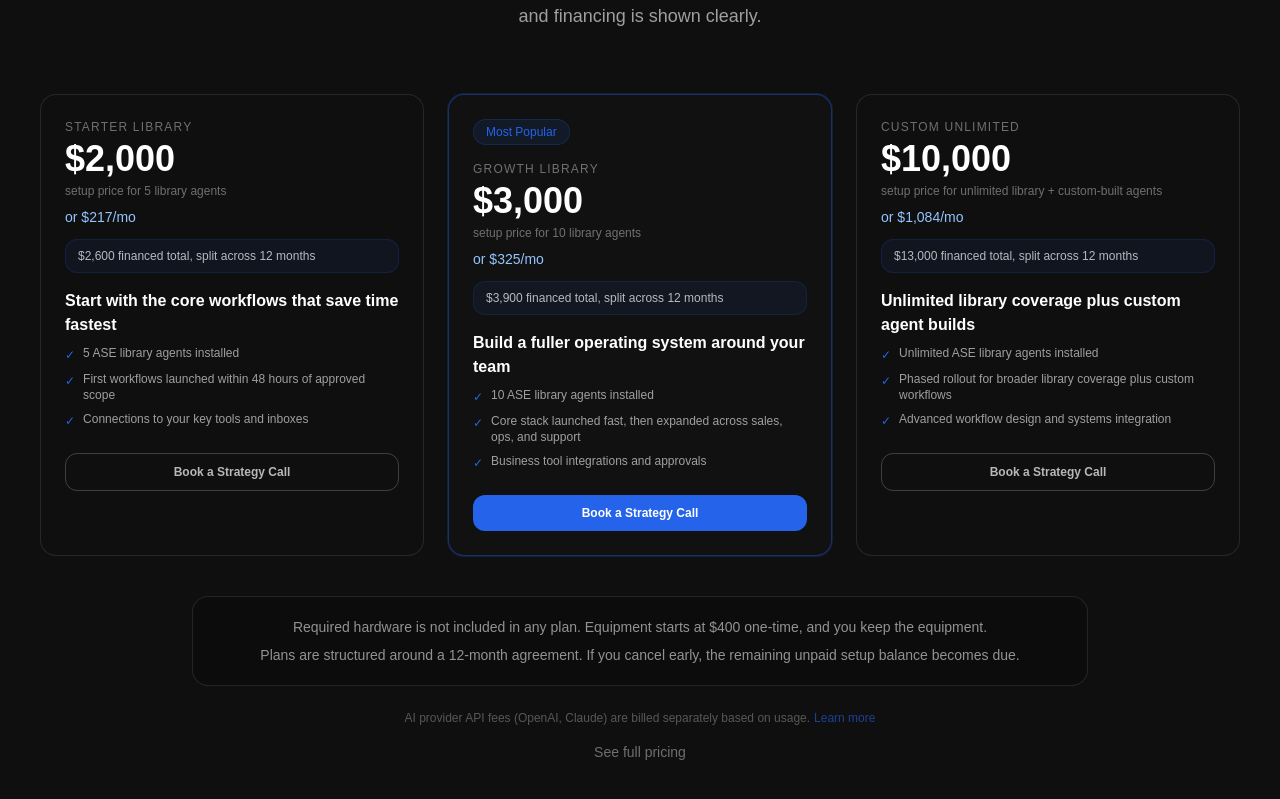
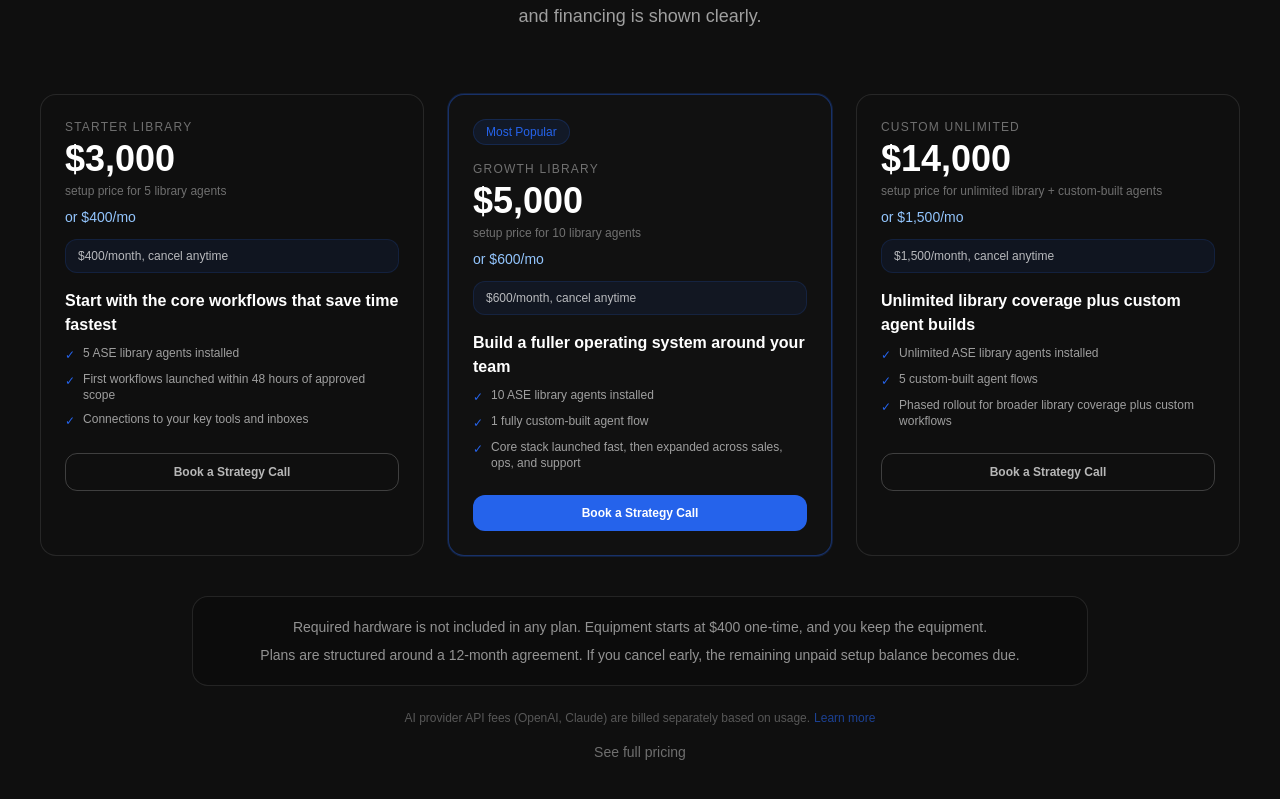
Before and after one commit to candressen/agent-setup-experts, a Next.js app: page / in a window 1280 px wide. Shown: the part 4958-5757 px from the top of the page. Built offline with nearby package versions, Linux system fonts and the light colour scheme; no server answers.

Commit message:
feat: update pricing — Starter $3k/$400mo, Growth $5k/$600mo, Enterprise $14k/$1500mo

```diff
--- a/app/pricing/page.tsx
+++ b/app/pricing/page.tsx
@@ -89,8 +89,7 @@ export default function PricingPage() {
             ))}
           </div>
           <p className="mt-6 text-sm leading-relaxed text-white/55">
-            Monthly pricing is based on adding a 30% surcharge to the setup total, then splitting it across
-            12 months.
+            Monthly retainer includes ongoing support, updates, and agent maintenance.
           </p>
         </div>
       </section>
--- a/components/FAQSection.tsx
+++ b/components/FAQSection.tsx
@@ -6,12 +6,12 @@ const items = [
   {
     question: 'How do the library plans work?',
     answer:
-      'Starter includes 5 ASE library agents for a $2,000 setup. Growth includes 10 library agents for a $3,000 setup. Custom is $10,000 for unlimited library agents plus custom-built agents.',
+      'Starter includes 5 ASE library agents for a $3,000 setup. Growth includes 10 library agents for a $5,000 setup. Custom is $14,000 for unlimited library agents plus custom-built agents.',
   },
   {
     question: 'Can we pay monthly instead of all at once?',
     answer:
-      'Yes. We can present the setup on a 12-month financing view. Starter is $2,600 total financed, shown as about $217 per month. Growth is $3,900 total financed, about $325 per month. Custom is $13,000 total financed, about $1,084 per month.',
+      'Yes. Monthly retainer pricing is available. Starter is $400 per month, Growth is $600 per month, and Custom is $1,500 per month. Monthly retainer includes ongoing support, updates, and agent maintenance.',
   },
   {
     question: 'Is equipment included?',
--- a/lib/constants.ts
+++ b/lib/constants.ts
@@ -43,10 +43,10 @@ export const PRICING_TIERS = [
   {
     id: 'starter',
     name: 'Starter Library',
-    price: '$2,000',
+    price: '$3,000',
     priceNote: 'setup price for 5 library agents',
-    monthlyPrice: '$217/mo',
-    monthlyNote: '$2,600 financed total, split across 12 months',
+    monthlyPrice: '$400/mo',
+    monthlyNote: '$400/month, cancel anytime',
     financedTotal: '$2,600',
     headline: 'Start with the core workflows that save time fastest',
     description:
@@ -64,16 +64,17 @@ export const PRICING_TIERS = [
   {
     id: 'growth',
     name: 'Growth Library',
-    price: '$3,000',
+    price: '$5,000',
     priceNote: 'setup price for 10 library agents',
-    monthlyPrice: '$325/mo',
-    monthlyNote: '$3,900 financed total, split across 12 months',
+    monthlyPrice: '$600/mo',
+    monthlyNote: '$600/month, cancel anytime',
     financedTotal: '$3,900',
     headline: 'Build a fuller operating system around your team',
     description:
       'Best for businesses ready to launch a broader library stack across lead handling, follow-up, support, reporting, and admin workflows.',
     includes: [
       '10 ASE library agents installed',
+      '1 fully custom-built agent flow',
       'Core stack launched fast, then expanded across sales, ops, and support',
       'Business tool integrations and approvals',
       'Launch guidance for your team',
@@ -85,16 +86,17 @@ export const PRICING_TIERS = [
   {
     id: 'custom',
     name: 'Custom Unlimited',
-    price: '$10,000',
+    price: '$14,000',
     priceNote: 'setup price for unlimited library + custom-built agents',
-    monthlyPrice: '$1,084/mo',
-    monthlyNote: '$13,000 financed total, split across 12 months',
+    monthlyPrice: '$1,500/mo',
+    monthlyNote: '$1,500/month, cancel anytime',
     financedTotal: '$13,000',
     headline: 'Unlimited library coverage plus custom agent builds',
     description:
       'Best for teams that want ASE to deploy the library broadly, add custom agents, and architect a more tailored AI operating layer.',
     includes: [
       'Unlimited ASE library agents installed',
+      '5 custom-built agent flows',
       'Phased rollout for broader library coverage plus custom workflows',
       'Advanced workflow design and systems integration',
       'Team training and rollout support',
```
Also changed, not shown: 1 other file (tests, documents, lock files or other folders).
